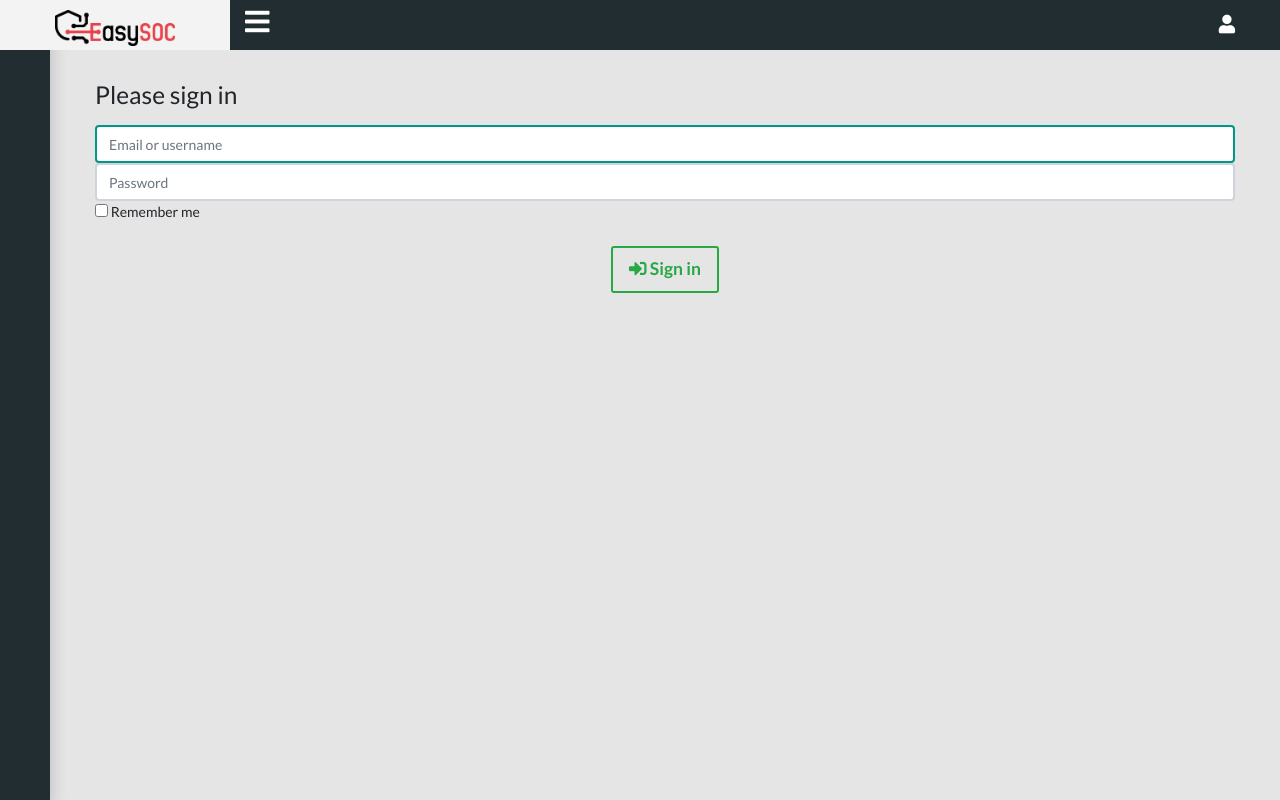
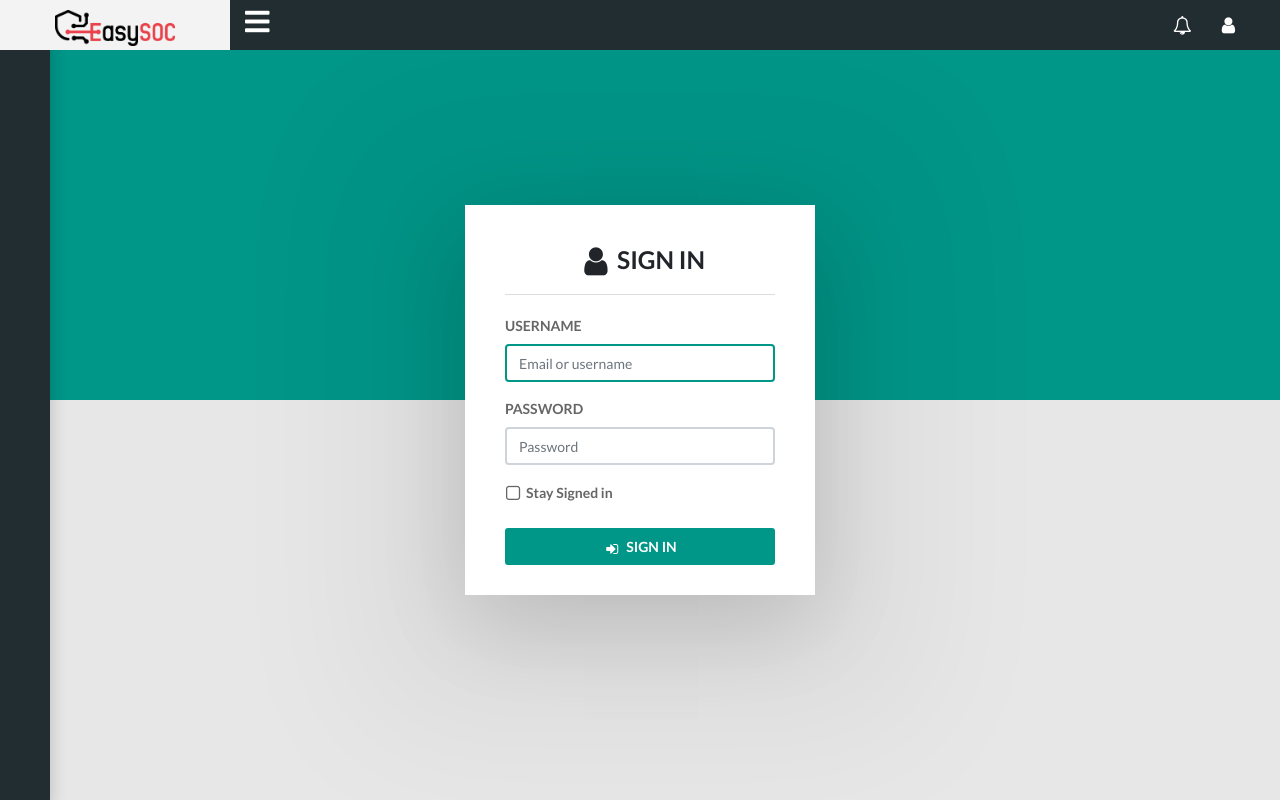
Before and after one commit to ThomasBerranger/easySOC, a Symfony app: template templates/Security/login.html.twig in a window 1280 px wide. Run offline with Twig, Linux system fonts and the light colour scheme; the template is opened without the code that fills it, so the values that code supplies are empty; some libraries are stand-ins or nearby versions.

Commit message:
login page updated

```diff
--- a/templates/Menu/home.html.twig
+++ b/templates/Menu/home.html.twig
@@ -49,7 +49,7 @@
             <div class="col-12">
                 <div class="tile">
 
-                    <table id="vulnerabilities" class="table table-striped table-hover" width="100%">
+                    <table id="vulnerabilities" class="table table-hover table-bordered dataTable no-footer" width="100%">
                         <thead>
                         <tr>
                             <th scope="col">ID</th>
--- a/templates/Security/login.html.twig
+++ b/templates/Security/login.html.twig
@@ -2,37 +2,63 @@
 
 {% block title %}Log in!{% endblock %}
 
+        {% block stylesheets %}
+            <style type="text/css">
+                .app-content {
+                    min-height: calc(100vh - 50px);
+                    margin-top: 0;
+                    padding: 0;
+                }
+            </style>
+            <link rel="stylesheet" type="text/css" href="https://maxcdn.bootstrapcdn.com/font-awesome/4.7.0/css/font-awesome.min.css">
+        {% endblock %}
+
 {% block body %}
 
-    <main class="app-content">
+    <section class="login-content">
+        <section class="material-half-bg">
+            <div class="cover"></div>
+        </section>
 
-        <form method="post">
         {% if error %}
             <div class="alert alert-danger">{{ error.messageKey|trans(error.messageData, 'security') }}</div>
         {% endif %}
 
-            <h1 class="h3 mb-3 font-weight-normal">Please sign in</h1>
-            <label for="inputUsername" class="sr-only">Username</label>
-            <input type="text" value="{{ last_username }}" name="username" id="inputUsername" class="form-control" placeholder="Email or username" required autofocus>
-            <label for="inputPassword" class="sr-only">Password</label>
-            <input type="password" name="password" id="inputPassword" class="form-control" placeholder="Password" required>
-
+        <div class="login-box">
+            <form class="login-form" method="post">
+                <h3 class="login-head"><i class="fa fa-lg fa-fw fa-user"></i>SIGN IN</h3>
+                <div class="form-group">
+                    <label class="control-label">USERNAME</label>
+                    <input class="form-control" value="{{ last_username }}" name="username" id="inputUsername" type="text" placeholder="Email or username" required autofocus>
+                </div>
+                <div class="form-group">
+                    <label class="control-label">PASSWORD</label>
+                    <input class="form-control" type="password" placeholder="Password" name="password" id="inputPassword">
+                </div>
                 <input type="hidden" name="_csrf_token" value="{{ csrf_token('authenticate') }}">
-
-            <div class="checkbox mb-3">
+                <div class="form-group">
+                    <div class="utility">
+                        <div class="animated-checkbox">
                             <label>
-                    <input type="checkbox" name="_remember_me"> Remember me
+                                <input type="checkbox"><span class="label-text">Stay Signed in</span>
                             </label>
                         </div>
-
-            <div class="text-center">
-                <button class="btn btn-lg btn-outline-success" type="submit">
-                    <i class="fas fa-sign-in-alt"></i>
-                    Sign in
-                </button>
+                        {#                        <p class="semibold-text mb-2"><a href="#" data-toggle="flip">Forgot Password ?</a></p>#}
+                    </div>
+                </div>
+                <div class="form-group btn-container">
+                    <button class="btn btn-primary btn-block"><i class="fa fa-sign-in fa-lg fa-fw"></i>SIGN IN</button>
                 </div>
             </form>
+        </div>
+    </section>
 
-    </main>
+    <script type="text/javascript">
+        // Login Page Flipbox control
+        $('.login-content [data-toggle="flip"]').click(function() {
+            $('.login-box').toggleClass('flipped');
+            return false;
+        });
+    </script>
 
 {% endblock %}
```
Also changed, not shown: templates/Menu/support.html.twig (+9 -1 lines). Lines whose indentation alone changed are shown as unchanged.
